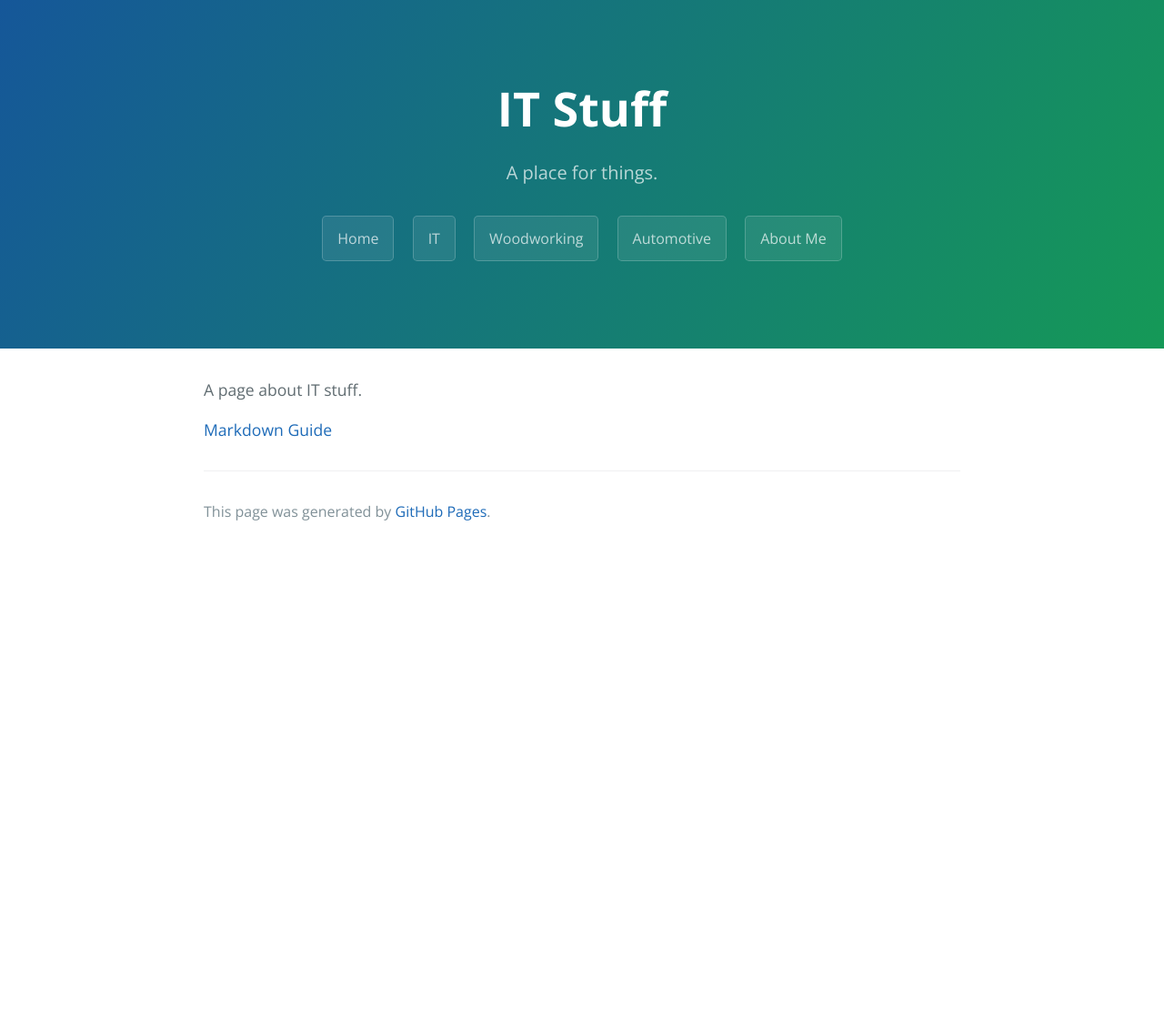
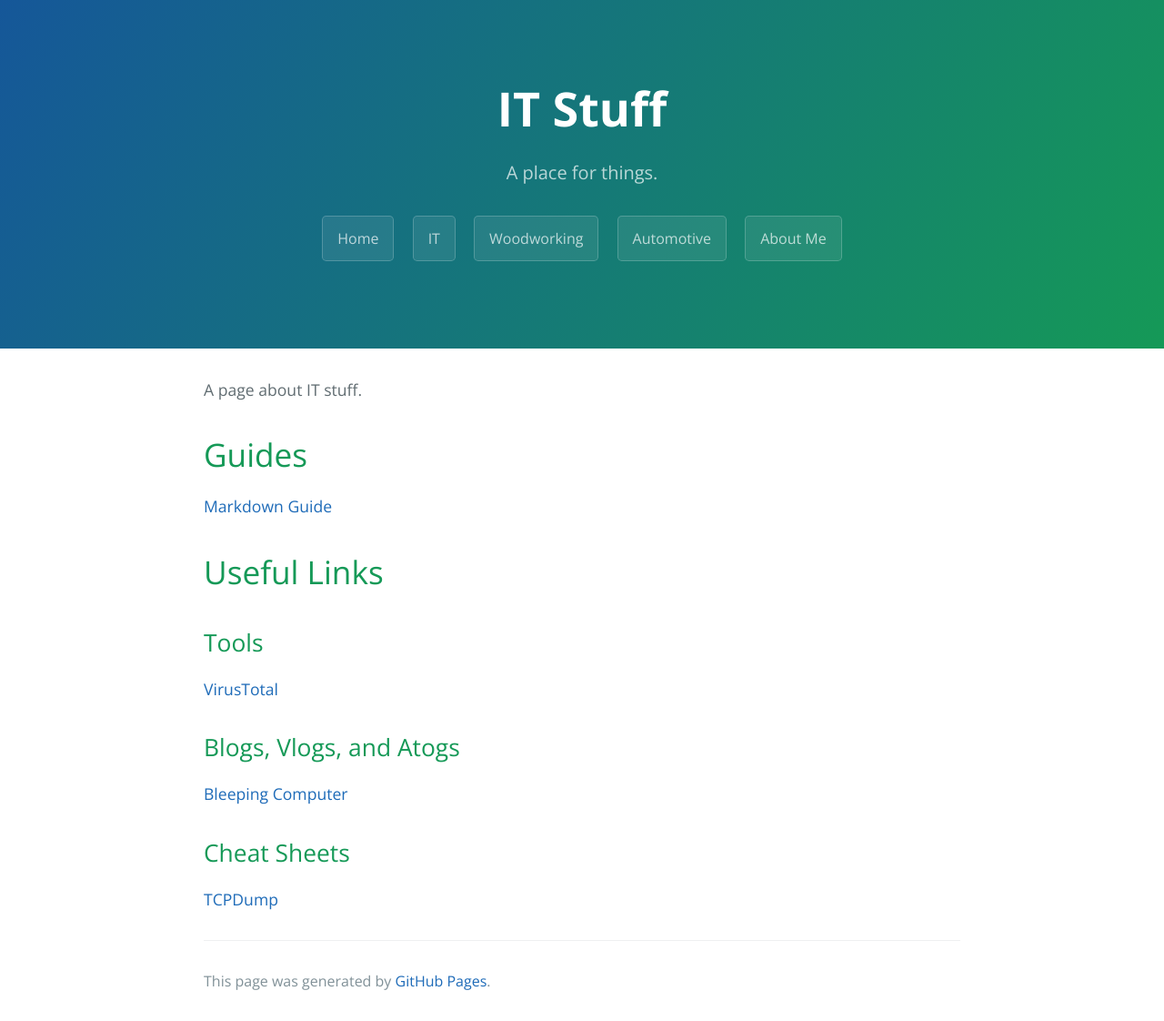
Before and after one commit to ognalysis/ognalysis.github.io, a Jekyll site: the page built from it/index.md, in a window 1280 px wide. Shown: the whole page at 91% size. Built offline with Jekyll 4.4.1, drawn with Linux system fonts in a browser that asks for light colours; before the commit the page ends 900 px from its top, so only the background shows below that.

Commit message:
Update index.md

```diff
--- a/it/index.md
+++ b/it/index.md
@@ -5,4 +5,14 @@ layout: default
 
 A page about IT stuff.
 
-<a href="/it/markdown_guide.html">Markdown Guide</a>
+# Guides
+[Markdown Guide](/it/markdown_guide.html)
+
+# Useful Links
+## Tools
+[VirusTotal](https://www.virustotal.com/)
+## Blogs, Vlogs, and Atogs
+[Bleeping Computer](https://www.bleepingcomputer.com/)
+
+## Cheat Sheets
+[TCPDump](https://cdn.comparitech.com/wp-content/uploads/2019/06/tcpdump-cheat-sheet-1.pdf)
```
